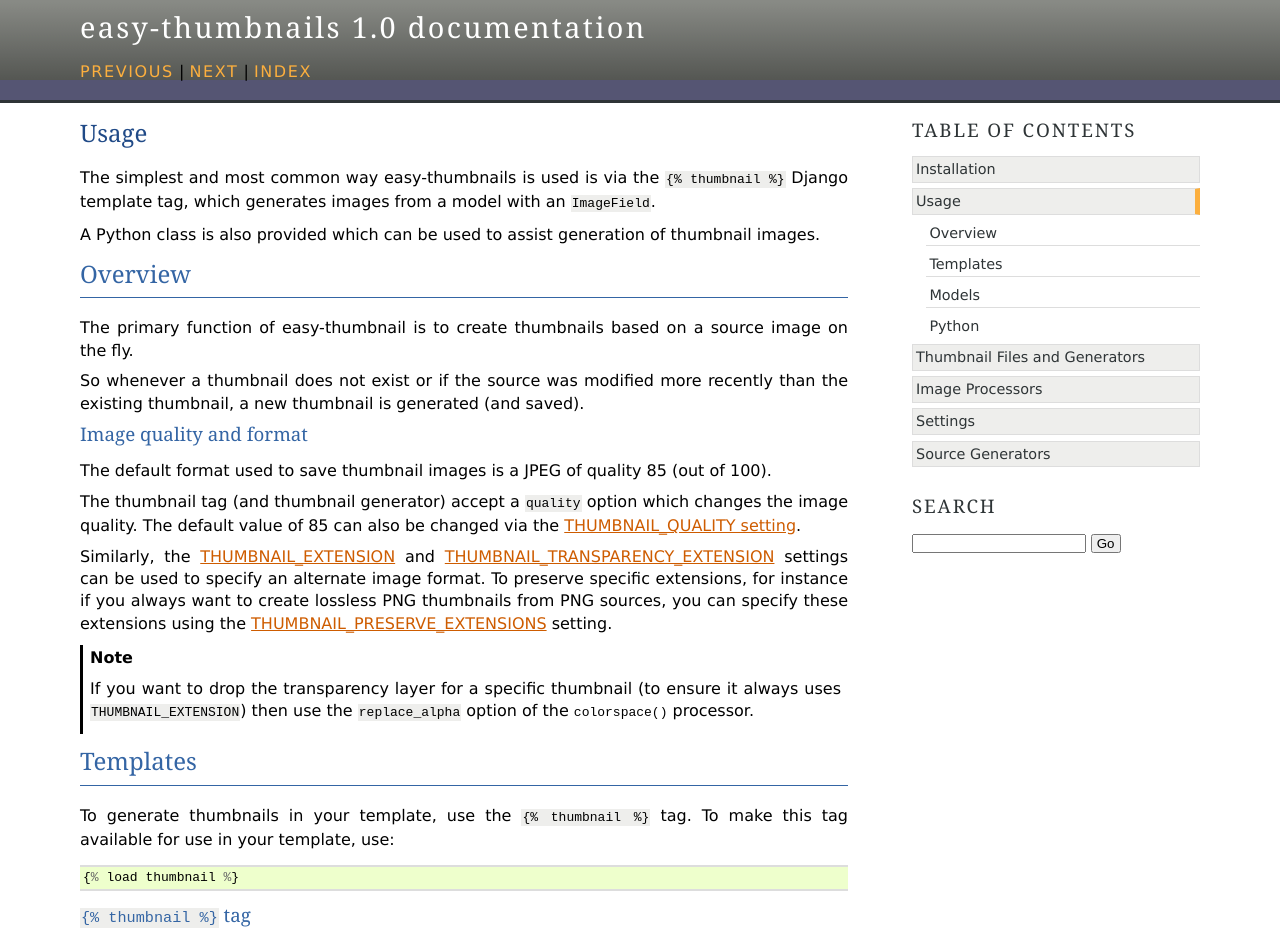
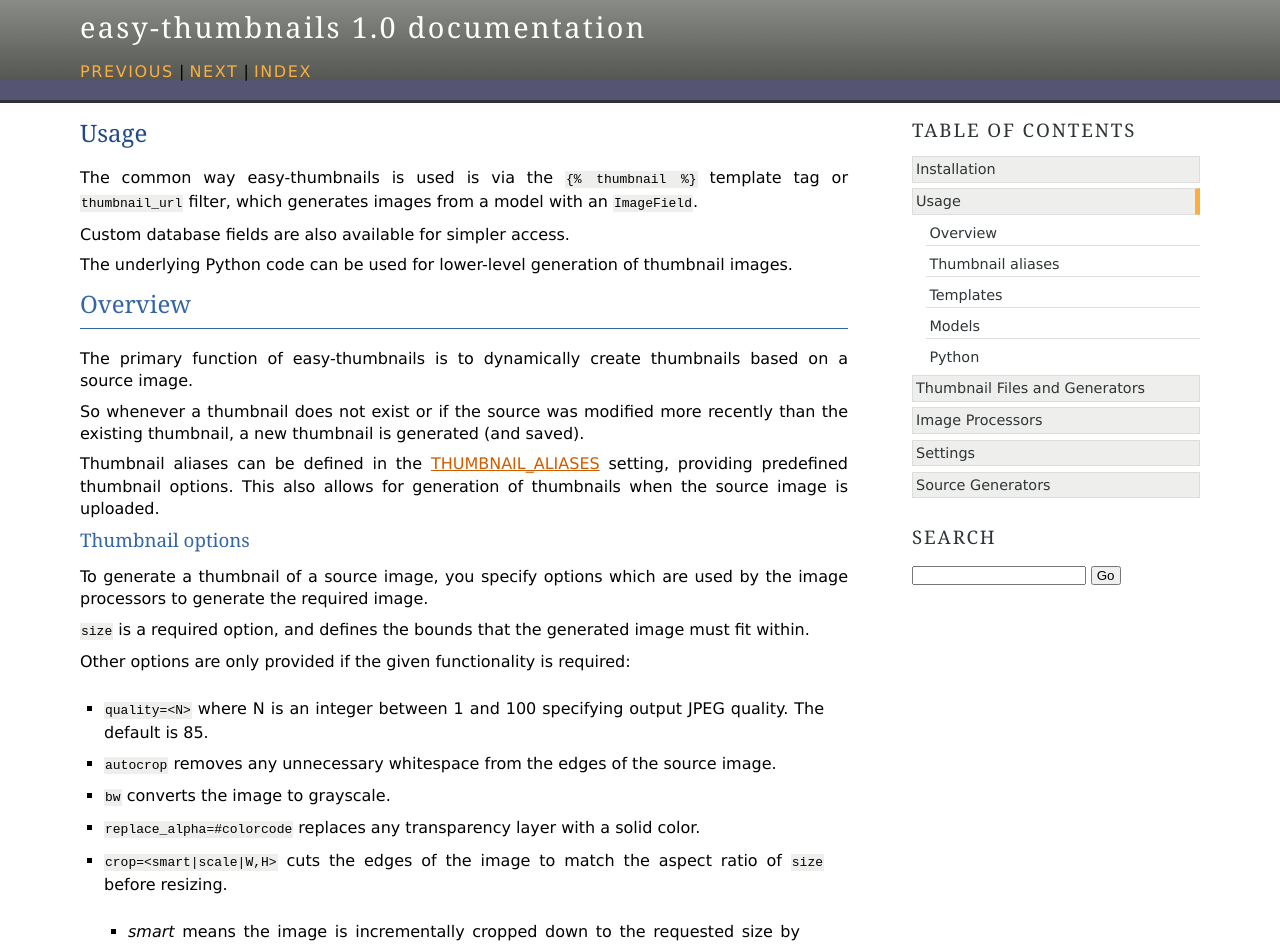
Before and after one commit to SmileyChris/easy-thumbnails, a Sphinx documentation site: the page built from docs/usage.rst, in a window 1280 px wide and 1400 px high. Shown: the top 944 px of the window. Built offline with Sphinx 7.4.7, drawn with Linux system fonts in a browser that asks for light colours; the version number is read from the project's files by our own code; some of the changed text lies outside the part shown; grey boxes are pictures that could not be loaded.

Commit message:
Document aliases

```diff
--- a/docs/conf.py
+++ b/docs/conf.py
@@ -20,7 +20,7 @@
 settings.configure()
 sys.path.append(os.path.abspath('..'))
 
-from easy_thumbnails import get_version
+import easy_thumbnails
 
 # -- General configuration -----------------------------------------------------
 
@@ -49,9 +49,9 @@
 # built documents.
 #
 # The short X.Y version.
-version = get_version(short=True)
+version = easy_thumbnails.VERSION
 # The full version, including alpha/beta/rc tags.
-release = get_version()
+release = easy_thumbnails.VERSION
 
 # The language for content autogenerated by Sphinx. Refer to documentation
 # for a list of supported languages.
--- a/docs/usage.rst
+++ b/docs/usage.rst
@@ -2,60 +2,153 @@
 Usage
 =====
 
-The simplest and most common way easy-thumbnails is used is via the
-``{% thumbnail %}`` Django template tag, which generates images from a model
-with an ``ImageField``.
+The common way easy-thumbnails is used is via the ``{% thumbnail %}`` template
+tag or ``thumbnail_url`` filter, which generates
+images from a model with an ``ImageField``.
 
-A Python class is also provided which can be used to assist generation of
-thumbnail images.
+Custom database fields are also available for simpler access.
+
+The underlying Python code can be used for lower-level generation of thumbnail
+images.
 
 Overview
 ========
 
-The primary function of easy-thumbnail is to create thumbnails based on a
-source image on the fly.
+The primary function of easy-thumbnails is to dynamically create thumbnails
+based on a source image.
 
 So whenever a thumbnail does not exist or if the source was modified
 more recently than the existing thumbnail, a new thumbnail is generated (and
 saved).
 
-Image quality and format
-------------------------
+Thumbnail aliases can be defined in the
+:ref:`THUMBNAIL_ALIASES <setting-thumbnail_aliases>` setting, providing
+predefined thumbnail options. This also allows for generation of thumbnails
+when the source image is uploaded.
 
-The default format used to save thumbnail images is a JPEG of quality 85 (out
-of 100).
+Thumbnail options
+-----------------
 
-The thumbnail tag (and thumbnail generator) accept a ``quality`` option
-which changes the image quality. The default value of 85 can also be changed
-via the :ref:`THUMBNAIL_QUALITY setting <setting-thumbnail_quality>`.
+To generate a thumbnail of a source image, you specify options which are
+used by the image processors to generate the required image.
 
-Similarly, the :ref:`THUMBNAIL_EXTENSION <setting-thumbnail_extension>` and
-:ref:`THUMBNAIL_TRANSPARENCY_EXTENSION
-<setting-thumbnail_transparency_extension>`
-settings can be used to specify an alternate image format. To preserve
-specific extensions, for instance if you always want to create lossless PNG
-thumbnails from PNG sources, you can specify these extensions using the
-:ref:`THUMBNAIL_PRESERVE_EXTENSIONS <setting-thumbnail_preserve_extensions>`
-setting.
+``size`` is a required option, and defines the bounds that the generated image
+must fit within.
 
-.. currentmodule:: easy_thumbnails.processors
+Other options are only provided if the given functionality is required:
 
-.. note:: If you want to drop the transparency layer for a specific thumbnail
-          (to ensure it always uses ``THUMBNAIL_EXTENSION``) then use the
-          ``replace_alpha`` option of the :func:`colorspace` processor.
+- ``quality=<N>`` where N is an integer between 1 and 100 specifying output
+  JPEG quality. The default is 85.
+- ``autocrop`` removes any unnecessary whitespace from the edges of the source
+  image.
+- ``bw`` converts the image to grayscale.
+- ``replace_alpha=#colorcode`` replaces any transparency layer with a solid
+  color.
+- ``crop=<smart|scale|W,H>`` cuts the edges of the image to match the aspect
+  ratio of ``size`` before resizing.
+
+  - `smart` means the image is incrementally cropped down to the requested size
+    by removing slices from edges with the least entropy.
+  - `scale` means at least one dimension fits within the size dimensions given.
+  - `W,H` modifies the cropping origin behavior:
+
+    - ``crop="0,0"`` will crop from the left and top edges.
+    - ``crop="-10,-0"`` will crop from the right edge (with a 10% offset) and
+      the bottom edge.
+    - ``crop=",0"`` will keep the default behavior for the x axis (horizontally
+      centering the image) and crop from the top edge.
+
+For a complete and detailed list of options, see the :doc:`ref/processors`
+reference documentation.
+
+
+.. _thumbnail-aliases:
+
+Thumbnail aliases
+=================
+
+You can specify an alias that will be available for any ``ImageField``, for a
+specific app, a specific model, or even just a specific model's field.
+
+An alias may be available project-wide, or set to target a specific app, model
+or field.
+
+The setting is defined like this::
+
+    THUMBNAIL_ALIASES = {
+        <target>: {
+            <alias name>: <alias options dictionary>,
+            ...
+        },
+        ...
+    }
+
+Use the target ``''`` for project-wide aliases.
+Otherwise, the target should be a string which defines the scope of the
+contained aliases:
+
+    * ``'sprocket.Widget.image'`` would make the aliases available to only the
+      'image' field of a 'Widget' model in an app named 'sprocket'.
+    * ``'sprocket.Widget'`` would apply to any field in the 'Widget' model.
+    * ``'sprocket'`` would target any field in any model in the app.
+
+
+Pregeneration
+-------------
+
+Some provided signal handlers (along with a new ``saved_file`` signal) allow
+for you to have the relevant aliases generated when a file is uploaded.
+
+.. automodule:: easy_thumbnails.signal_handlers
+    :members: generate_aliases, generate_aliases_global
+
+In a module that will be executed when Django loads (such as a ``models.py``
+file), register one of these signal handlers. For example::
+
+    from easy_thumbnails.signals import saved_file
+    from easy_thumbnails.signal_handlers import generate_aliases_global
+
+    saved_file.connect(generate_aliases_global)
+
+
+Setting aliases for your third-party app
+----------------------------------------
+
+If you have a distributable app that uses easy-thumbnails and want to provide
+an alias, you can modify the aliases at runtime.
+
+For example, put something like this in a module that will execute when Django
+initializes (such as ``models.py``)::
+
+    from easy_thumbnails.alias import aliases
+    if not aliases.get('badge'):
+        aliases.set('badge', {'size': (150, 80), 'crop': True})
+
 
 Templates
 =========
 
-To generate thumbnails in your template, use the ``{% thumbnail %}`` tag. To
-make this tag available for use in your template, use::
+To make the easy-thumbnail template library available for use in your template,
+use::
 
     {% load thumbnail %}
+
+
+.. _thumbnail_url_filter:
+
+``thumbnail_url`` filter
+------------------------
+
+.. autofunction:: easy_thumbnails.templatetags.thumbnail.thumbnail_url
+
 
 .. _thumbnail_tag:
 
 ``{% thumbnail %}`` tag
 -----------------------
+
+If you want to create a thumbnail *without* providing an alias, use this tag to
+generate the thumbnail by specifying all of the required options.
 
 .. autofunction:: easy_thumbnails.templatetags.thumbnail.thumbnail
 
--- /dev/null
+++ b/easy_thumbnails/__init__.py
@@ -0,0 +1 @@
+VERSION = '1.0'
--- a/setup.py
+++ b/setup.py
@@ -1,5 +1,6 @@
 #!/usr/bin/env python
 from distutils.core import setup
+import easy_thumbnails
 
 
 def read_files(*filenames):
@@ -18,7 +19,7 @@
 
 setup(
     name='easy-thumbnails',
-    version='1.0',
+    version=easy_thumbnails.VERSION,
     url='http://github.com/SmileyChris/easy-thumbnails',
     description='Easy thumbnails for Django',
     long_description=read_files('README.rst'),
```
Also changed, not shown: README.rst (+8 -0 lines), docs/ref/settings.rst (+8 -0 lines), 1 other file.
